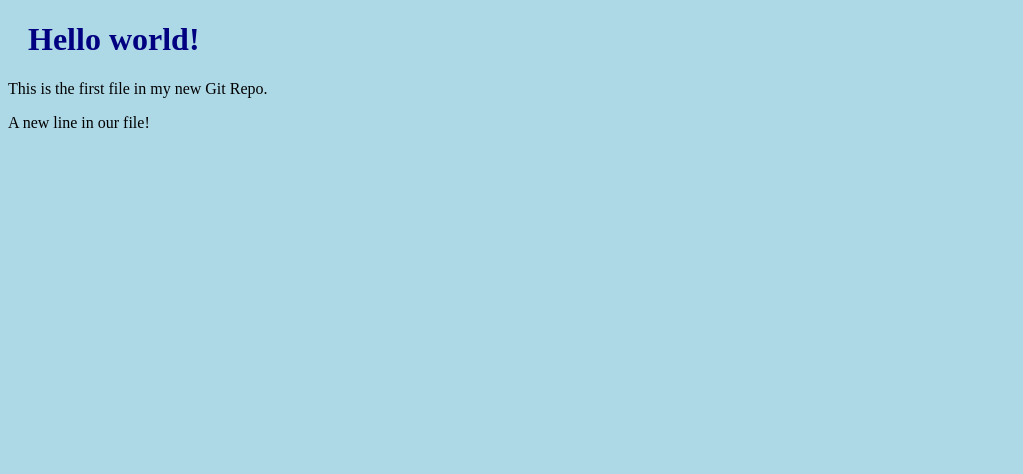
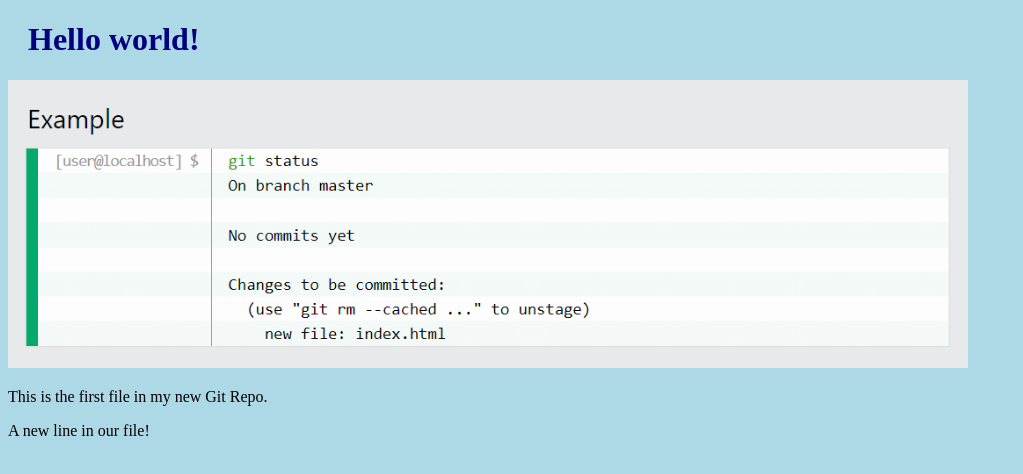
Before and after one commit to Ritu-Raj-Sharma/tutorial-repo, a plain HTML site: page index.html in a window 1280 px wide. Shown: the whole page, without its empty margins (0-1023 px from the left). Drawn offline with Linux system fonts and the light colour scheme.

Commit message:
Added images in index.html

```diff
--- a/index.html
+++ b/index.html
@@ -7,6 +7,8 @@
 <body>
 
 <h1>Hello world!</h1>
+<div><img src="status after staging.png" alt="Hello World from Space"
+    style="width:100%;max-width:960px"></div>
 <p>This is the first file in my new Git Repo.</p>
 <p>A new line in our file!</p>
 </body>
```
